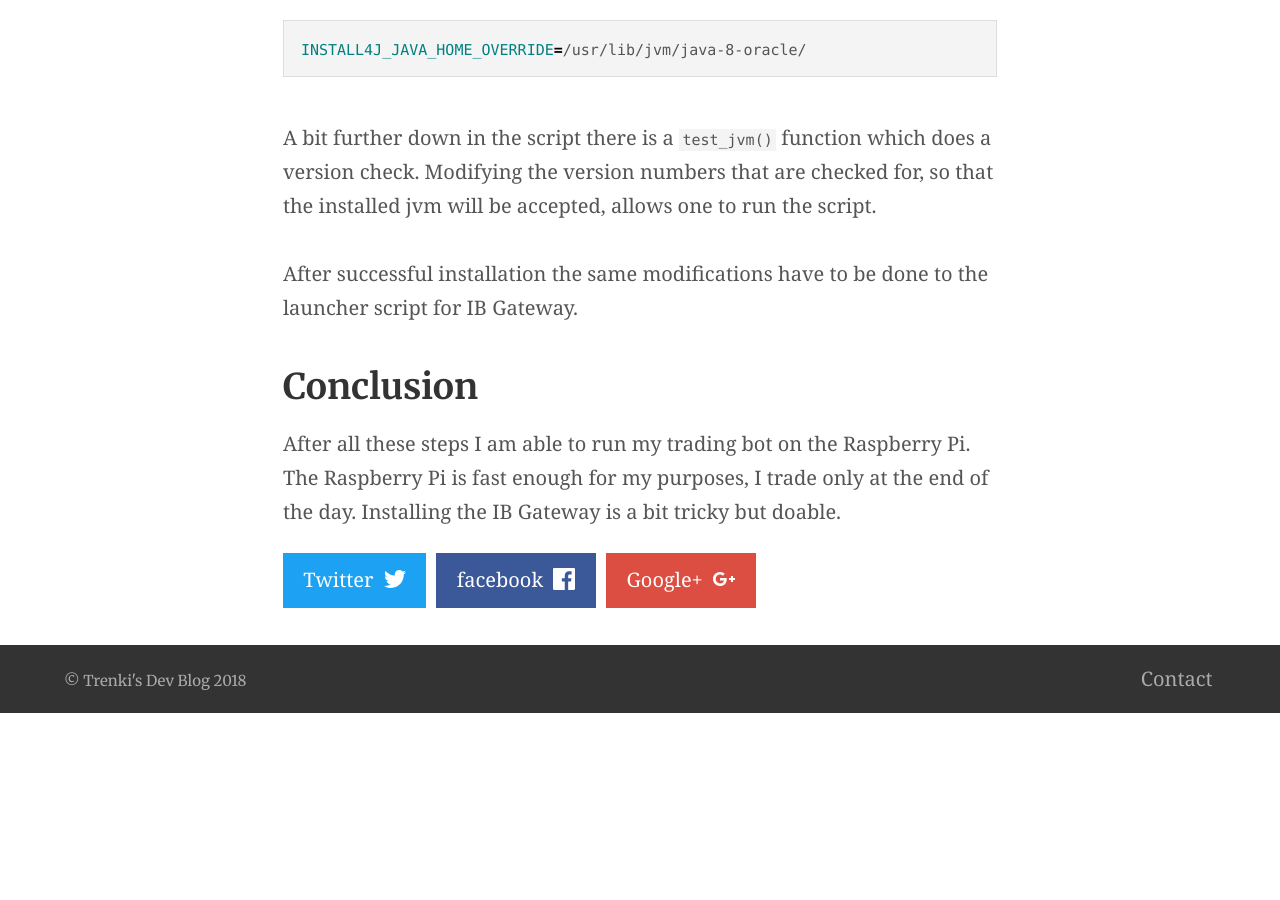
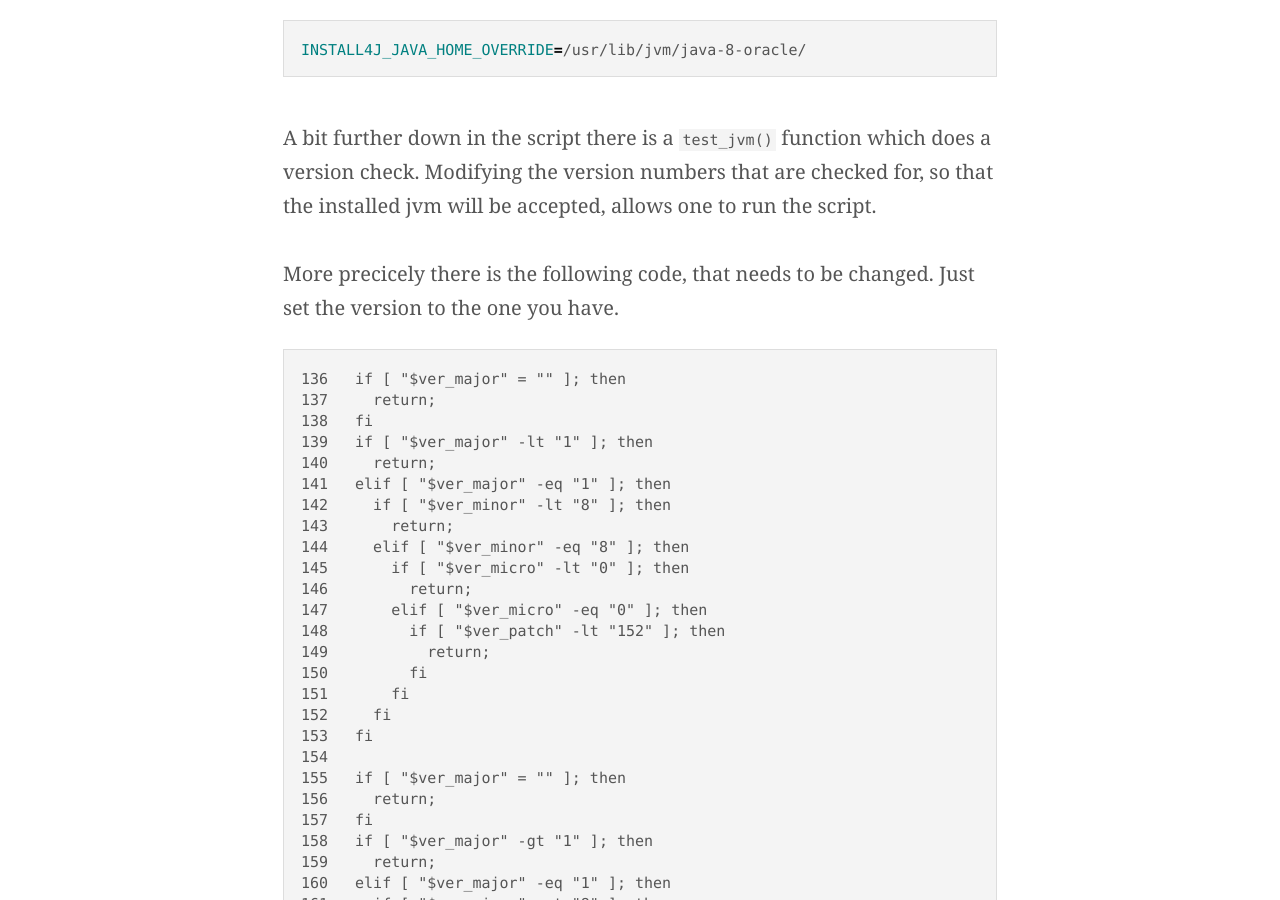
Before and after one commit to trenki2/trenki2.github.io, a Jekyll site: the page built from _posts/2018-01-04-trading-with-raspberry-pi.md, in a window 1280 px wide and 900 px high, scrolled down 3846 px. Built offline with Jekyll 4.4.1, drawn with Linux system fonts in a browser that asks for light colours; before the commit the page ends 4559 px from its top, so only the background shows below that; some of the changed text lies outside the part shown.

Commit message:
Added more info

````diff
--- a/_posts/2018-01-04-trading-with-raspberry-pi.md
+++ b/_posts/2018-01-04-trading-with-raspberry-pi.md
@@ -131,8 +131,51 @@ A bit further down in the script there is a `test_jvm()` function which does a
 version check. Modifying the version numbers that are checked for, so that the
 installed jvm will be accepted, allows one to run the script.
 
-After successful installation the same modifications have to be done to the
-launcher script for IB Gateway.
+More precicely there is the following code, that needs to be changed. Just set
+the version to the one you have.
+
+```
+136   if [ "$ver_major" = "" ]; then
+137     return;
+138   fi
+139   if [ "$ver_major" -lt "1" ]; then
+140     return;
+141   elif [ "$ver_major" -eq "1" ]; then
+142     if [ "$ver_minor" -lt "8" ]; then
+143       return;
+144     elif [ "$ver_minor" -eq "8" ]; then
+145       if [ "$ver_micro" -lt "0" ]; then
+146         return;
+147       elif [ "$ver_micro" -eq "0" ]; then
+148         if [ "$ver_patch" -lt "152" ]; then
+149           return;
+150         fi
+151       fi
+152     fi
+153   fi
+154
+155   if [ "$ver_major" = "" ]; then
+156     return;
+157   fi
+158   if [ "$ver_major" -gt "1" ]; then
+159     return;
+160   elif [ "$ver_major" -eq "1" ]; then
+161     if [ "$ver_minor" -gt "8" ]; then
+162       return;
+163     elif [ "$ver_minor" -eq "8" ]; then
+164       if [ "$ver_micro" -gt "0" ]; then
+165         return;
+166       elif [ "$ver_micro" -eq "0" ]; then
+167         if [ "$ver_patch" -gt "152" ]; then
+168           return;
+169         fi
+170       fi
+171     fi
+172   fi
+```
+
+**After successful installation the same modifications have to be done to the
+launcher script for IB Gateway.**
 
 ## Conclusion
 
````
